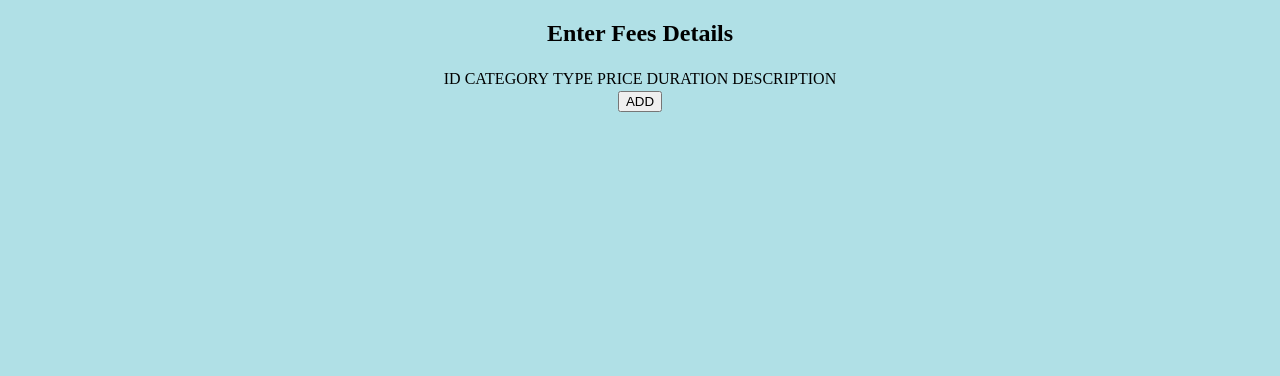
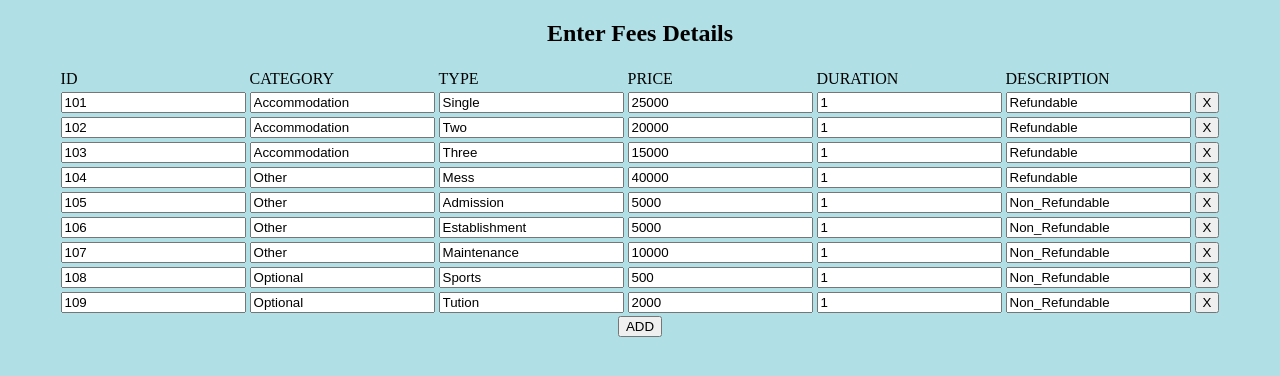
Before and after one commit to Libin-120/web22, a plain HTML site: page fees_user.html in a window 1280 px wide. Drawn offline with Linux system fonts and the light colour scheme.

Commit message:
Update fees_user.html

```diff
--- a/fees_user.html
+++ b/fees_user.html
@@ -36,11 +36,11 @@ function loadXMLDoc() {
     if (this.readyState == 4 && this.status == 200) {
     	parser = new DOMParser();
         xmlDoc = parser.parseFromString(this.responseText,"text/xml");
-        for(var a=0;xmlDoc.getElementsByTagName("cat_id")[a].childNodes[0].nodeValue!=null;a++)
+        for(var a=0;xmlDoc.getElementsByTagName("fid")[a].childNodes[0].nodeValue!=null;a++)
         {
             b++;
             document.getElementById("demo").innerHTML +="<tr id=row"+a+"><td><input type='number' value="+
-                xmlDoc.getElementsByTagName("cat_id")[a].childNodes[0].nodeValue+"></td><td><input type='text' value="+xmlDoc.getElementsByTagName("category")[a].childNodes[0].nodeValue+"></td><td><input type='text' value="+xmlDoc.getElementsByTagName("type")[a].childNodes[0].nodeValue+"></td><td><input type='text' value="+xmlDoc.getElementsByTagName("price")[a].childNodes[0].nodeValue+"></td><td><input type='text' value="+xmlDoc.getElementsByTagName("year")[a].childNodes[0].nodeValue+"></td><td><input type='text' value="+xmlDoc.getElementsByTagName("description")[a].childNodes[0].nodeValue+"></td><td><button type=button name=remove id="+a+" class=btn btn-danger btn_remove1 onclick=remove(id)>X</button></td></tr>";
+                xmlDoc.getElementsByTagName("fid")[a].childNodes[0].nodeValue+"></td><td><input type='text' value="+xmlDoc.getElementsByTagName("category")[a].childNodes[0].nodeValue+"></td><td><input type='text' value="+xmlDoc.getElementsByTagName("type")[a].childNodes[0].nodeValue+"></td><td><input type='number' value="+xmlDoc.getElementsByTagName("price")[a].childNodes[0].nodeValue+"></td><td><input type='text' value="+xmlDoc.getElementsByTagName("year")[a].childNodes[0].nodeValue+"></td><td><input type='text' value="+xmlDoc.getElementsByTagName("description")[a].childNodes[0].nodeValue+"></td><td><button type=button name=remove id="+a+" class=btn btn-danger btn_remove1 onclick=remove(id)>X</button></td></tr>";
             }
         }
     };
```
